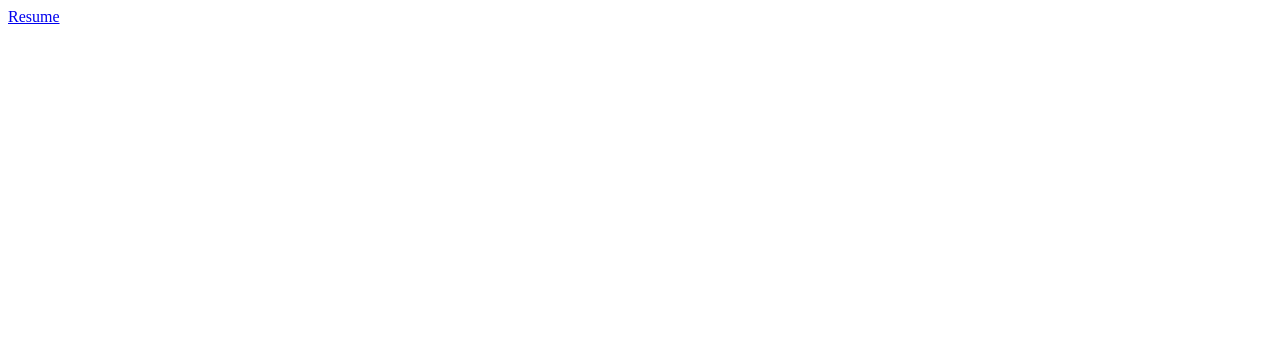
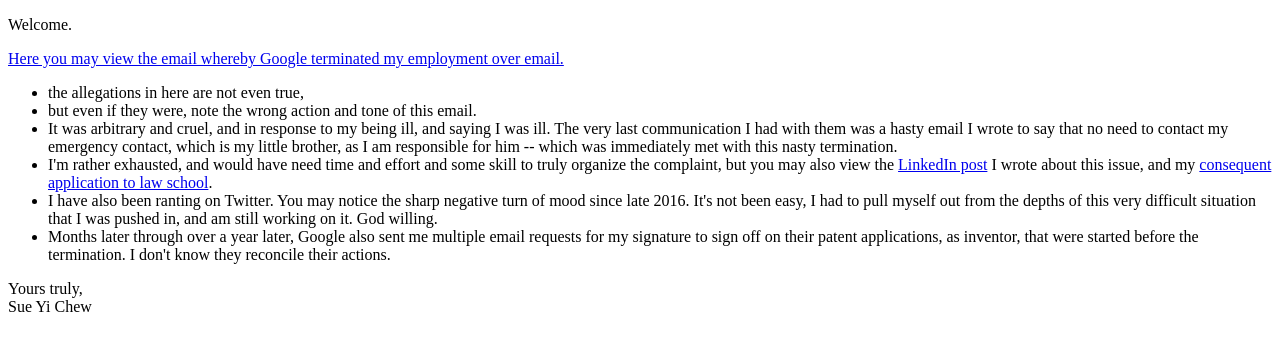
Before and after one commit to sueyic/sueyic.github.io, a plain HTML site: page index.html in a window 1280 px wide. Drawn offline with Linux system fonts and the light colour scheme.

Commit message:
Files related to unjust Google termination and consequent action

```diff
--- a/index.html
+++ b/index.html
@@ -1,11 +1,25 @@
 <!DOCTYPE html>
 <html>
 <head>
-<title>home page under development...</title>
+<title>Sue Yi Chew</title>
 </head>
 
 <body>
-<a href="portfolio/cv.pdf">Resume</a>
+<p>Welcome.</p>
+<p>
+<a href="documents/google-termination.pdf">Here you may view the email whereby Google terminated my employment over email.</a>
+<ul>
+<li>the allegations in here are not even true,</li>
+<li>but even if they were, note the wrong action and tone of this email.</li>
+<li>It was arbitrary and cruel, and in response to my being ill, and saying I was ill. The very last communication I had with them was a hasty email I wrote to say that no need to contact my emergency contact, which is my little brother, as I am responsible for him -- which was immediately met with this nasty termination.</li>
+<li>I'm rather exhausted, and would have need time and effort and some skill to truly organize the complaint, but you may also view the <a href="https://www.linkedin.com/pulse/recovery-brighter-2018-applying-law-school-sue-yi-chew/">LinkedIn post</a> I wrote about this issue, and my <a href="documents/sueyichew_rutgers_personal_statement.pdf">consequent application to law school</a>.</li>
+<li>I have also been ranting on Twitter. You may notice the sharp negative turn of mood since late 2016. It's not been easy, I had to pull myself out from the depths of this very difficult situation that I was pushed in, and am still working on it. God willing.</li>
+<li>Months later through over a year later, Google also sent me multiple email requests for my signature to sign off on their patent applications, as inventor, that were started before the termination. I don't know they reconcile their actions.</li>
+</ul>
+</p>
+<p>Yours truly,<br/>
+Sue Yi Chew
+</p>
 </body>
 
 </html>
```
Also changed, not shown: 3 other files.
